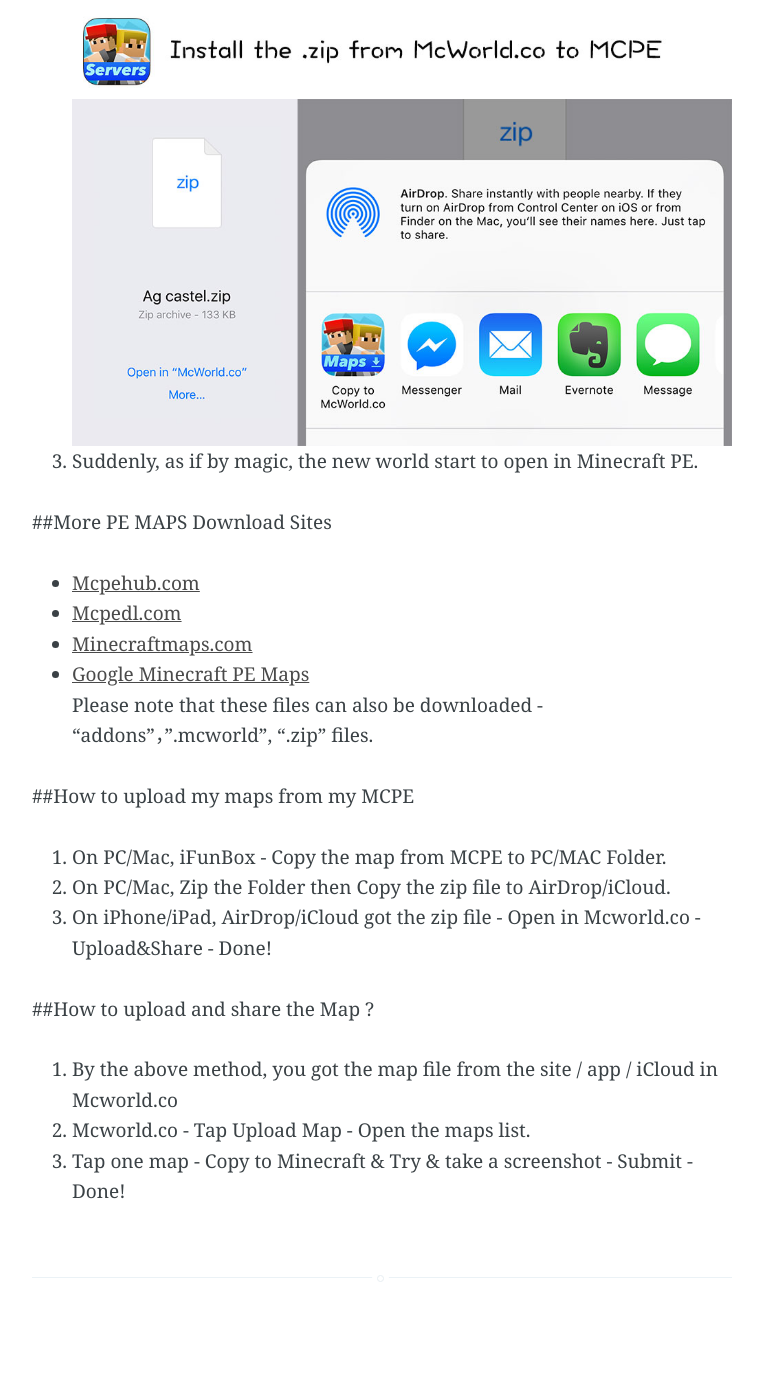
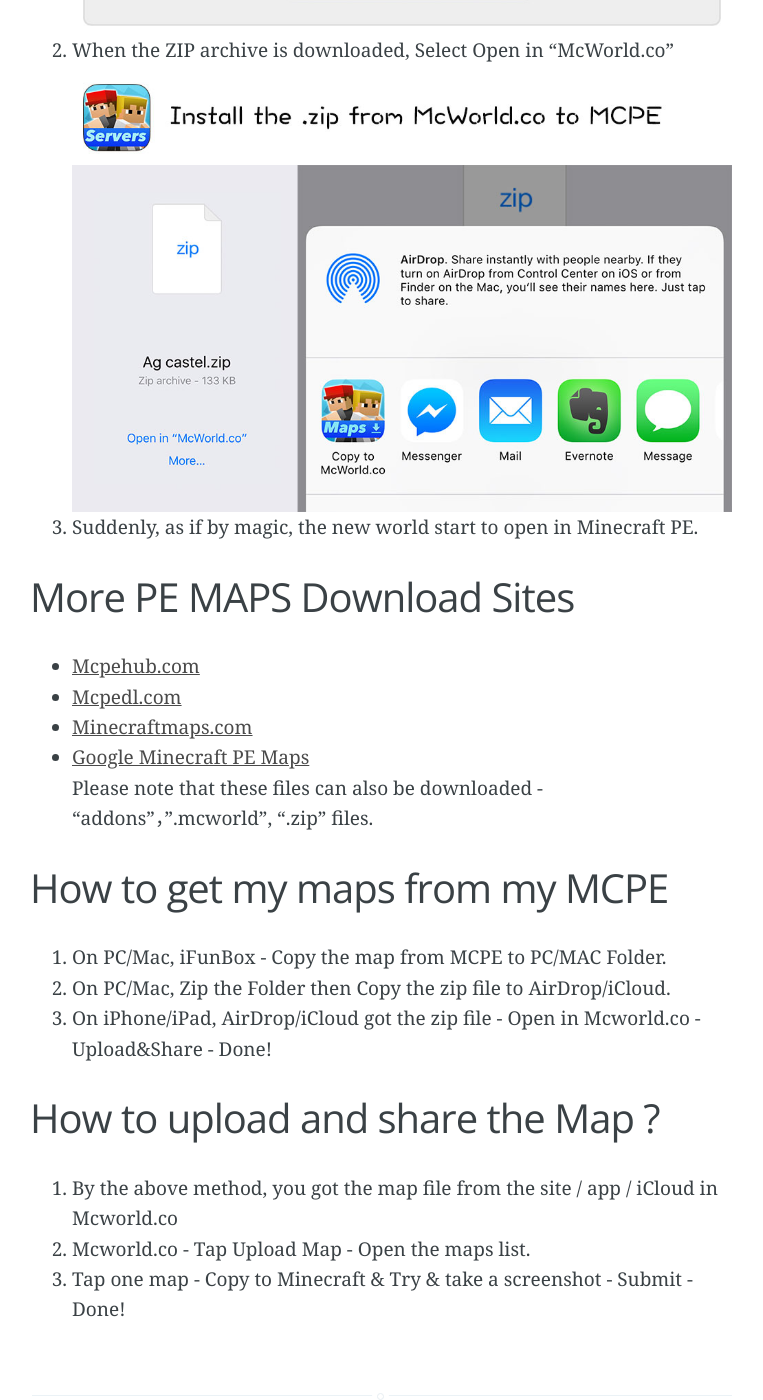
Before and after one commit to Minecraft-PE-Servers/Minecraft-PE-Servers.github.io, a Jekyll site: the page built from _posts/2016-12-14-download-and-install-minecraft-pe-maps-zip.md, in a window 1280 px wide and 1400 px high, scrolled down 925 px. Shown: the whole window, without its empty margins (258-1021 px from the left). Built offline with Jekyll 4.4.1, drawn with Linux system fonts in a browser that asks for light colours; before the commit the page ends 2207 px from its top, so only the background shows below that; some of the changed text lies outside the part shown.

Commit message:
提交发布

```diff
--- a/_posts/2016-12-14-download-and-install-minecraft-pe-maps-zip.md
+++ b/_posts/2016-12-14-download-and-install-minecraft-pe-maps-zip.md
@@ -12,10 +12,10 @@
 
 [**More PE MAPS Download Sites**](#2)
 
-[**How to upload my maps from my MCPE ?**](#3)
+[**How to get my maps from my MCPE ?**](#3)
 
 <span id = "1"></span>
-##How to install ZIP maps from More sites?
+## How to install ZIP maps from More sites?
 1. Download the Zip archive from the PE MAPS sites or apps.
 [![screenshot](/assets/images/zip1.jpg)](http://mcpehub.com/maps?sort=downloads)
 2. When the ZIP archive is downloaded, Select Open in "McWorld.co"
@@ -23,7 +23,7 @@
 3. Suddenly, as if by magic, the new world start to open in Minecraft PE.
 
 <span id = "2"></span>
-##More PE MAPS Download Sites
+## More PE MAPS Download Sites
 - [<u>Mcpehub.com</u>](http://mcpehub.com/maps?sort=downloads)
 - [<u>Mcpedl.com</u>](http://mcpedl.com/tag/mcworld/)
 - [<u>Minecraftmaps.com</u>](http://www.minecraftmaps.com/pocket-edition-maps)
@@ -31,13 +31,13 @@
 Please note that these files can also be downloaded - "addons"，".mcworld", ".zip" files.
 
 <span id = "3"></span>
-##How to upload my maps from my MCPE
+## How to get my maps from my MCPE
 1. On PC/Mac, iFunBox - Copy the map from MCPE to PC/MAC Folder.
 2. On PC/Mac, Zip the Folder then Copy the zip file to AirDrop/iCloud.
 3. On iPhone/iPad, AirDrop/iCloud got the zip file - Open in Mcworld.co - Upload&Share - Done!
 
 <span id = "0"></span>
-##How to upload and share the Map ?
+## How to upload and share the Map ?
 1. By the above method, you got the map file from the site / app / iCloud in Mcworld.co
 2. Mcworld.co - Tap Upload Map - Open the maps list.
 3. Tap one map - Copy to Minecraft & Try & take a screenshot - Submit - Done!
```
